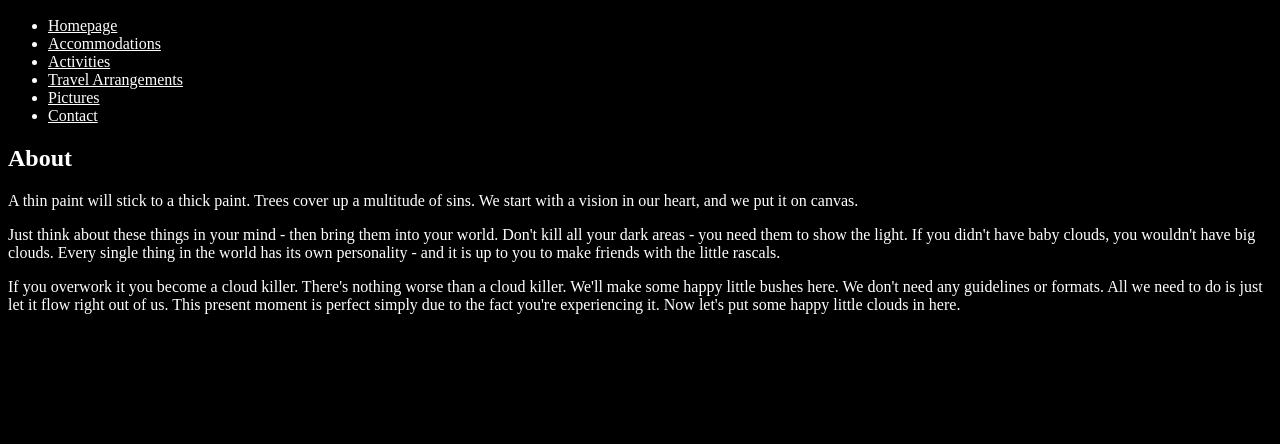
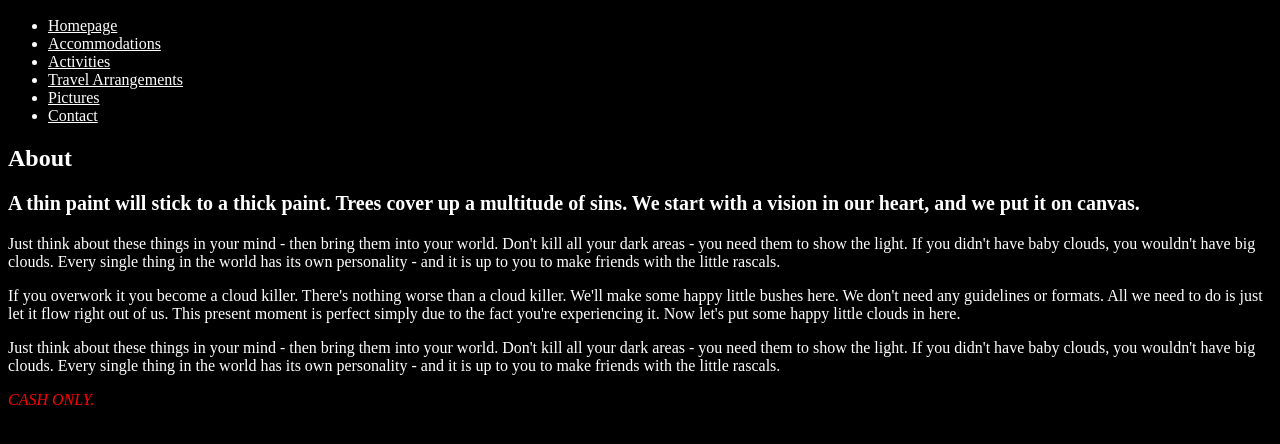
Before and after one commit to grepcats/resort-website, a plain HTML site: page index.html in a window 1280 px wide. Shown: the part 110-554 px from the top of the page. Drawn offline with Linux system fonts and the light colour scheme.

Commit message:
add some styling to the paragraphs

```diff
--- a/css/style.css
+++ b/css/style.css
@@ -16,6 +16,16 @@ p {
   color: white;
 }
 
+p.intro {
+  font-weight: bold;
+  font-size: 1.25em;
+}
+
+p.warning {
+  color: red;
+  font-style: italic;
+}
+
 a {
   color: white;
 }
--- a/index.html
+++ b/index.html
@@ -20,8 +20,10 @@
     </ul>
 
     <h2>About</h2>
-    <p>A thin paint will stick to a thick paint. Trees cover up a multitude of sins. We start with a vision in our heart, and we put it on canvas.</p>
+    <p class="intro">A thin paint will stick to a thick paint. Trees cover up a multitude of sins. We start with a vision in our heart, and we put it on canvas.</p>
     <p>Just think about these things in your mind - then bring them into your world. Don't kill all your dark areas - you need them to show the light. If you didn't have baby clouds, you wouldn't have big clouds. Every single thing in the world has its own personality - and it is up to you to make friends with the little rascals.</p>
     <p>If you overwork it you become a cloud killer. There's nothing worse than a cloud killer. We'll make some happy little bushes here. We don't need any guidelines or formats. All we need to do is just let it flow right out of us. This present moment is perfect simply due to the fact you're experiencing it. Now let's put some happy little clouds in here.</p>
+    <p>Just think about these things in your mind - then bring them into your world. Don't kill all your dark areas - you need them to show the light. If you didn't have baby clouds, you wouldn't have big clouds. Every single thing in the world has its own personality - and it is up to you to make friends with the little rascals.</p>
+    <p class="warning">CASH ONLY.</p>
   </body>
 </html>
```
